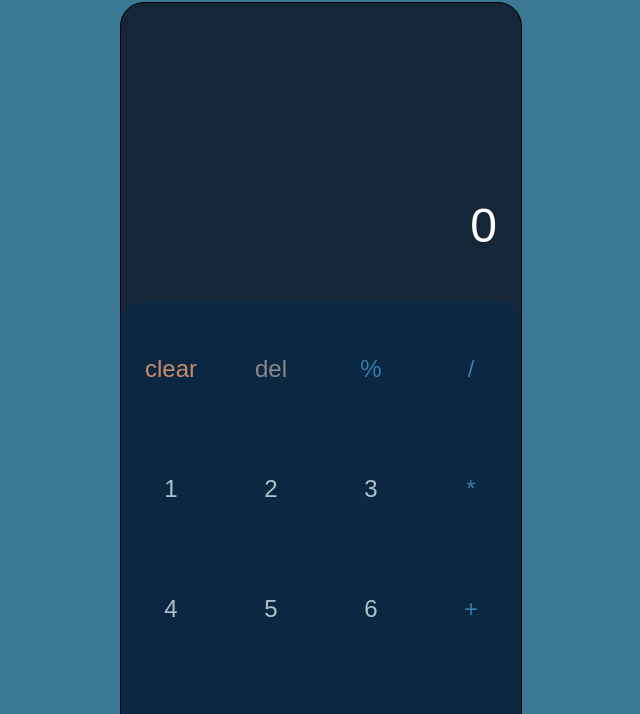
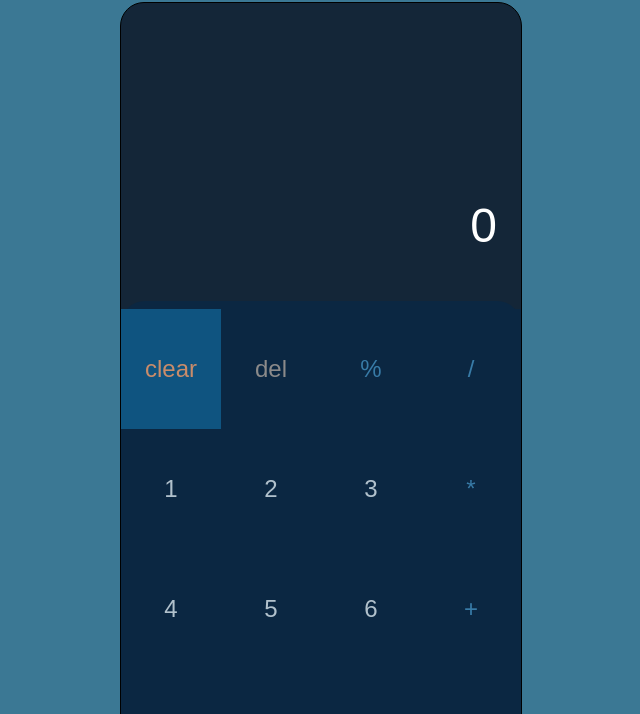
Before and after one commit to blthai/odin-calculator, a plain HTML site: page index.html in a window 1280 px wide. In both pictures the pointer is over the button "clear". Shown: the part 86-800 px from the top of the page, without its empty margins (319-959 px from the left). Drawn offline with Linux system fonts and the light colour scheme.

Commit message:
add a hover highlight to the buttons

```diff
--- a/style.css
+++ b/style.css
@@ -81,6 +81,7 @@ button{
 
 .equality{
   background-color: #0abaf1;
+  color: white;
 }
 
 .clear{
@@ -90,3 +91,7 @@ button{
 .delete{
   color:rgb(139, 138, 138)
 }
+
+button:hover{
+  background-color: #0F5480;
+}
```
